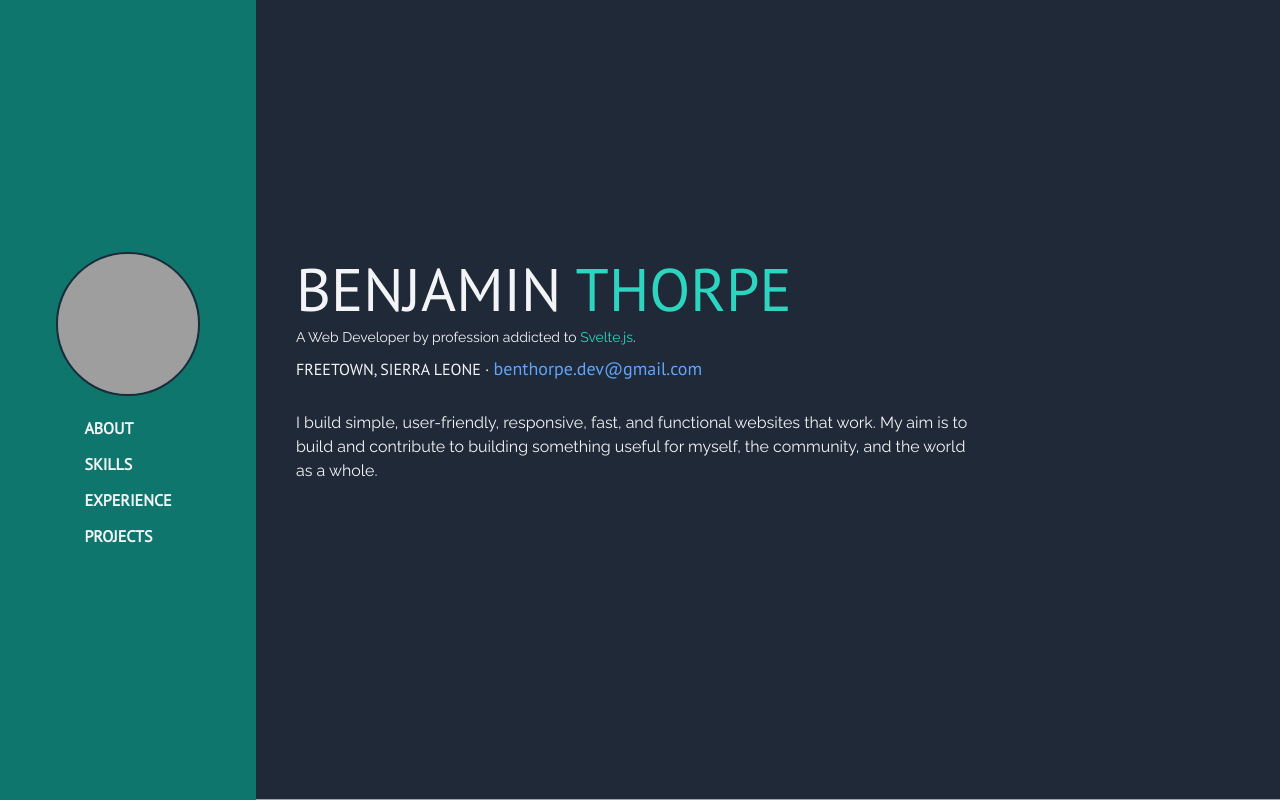
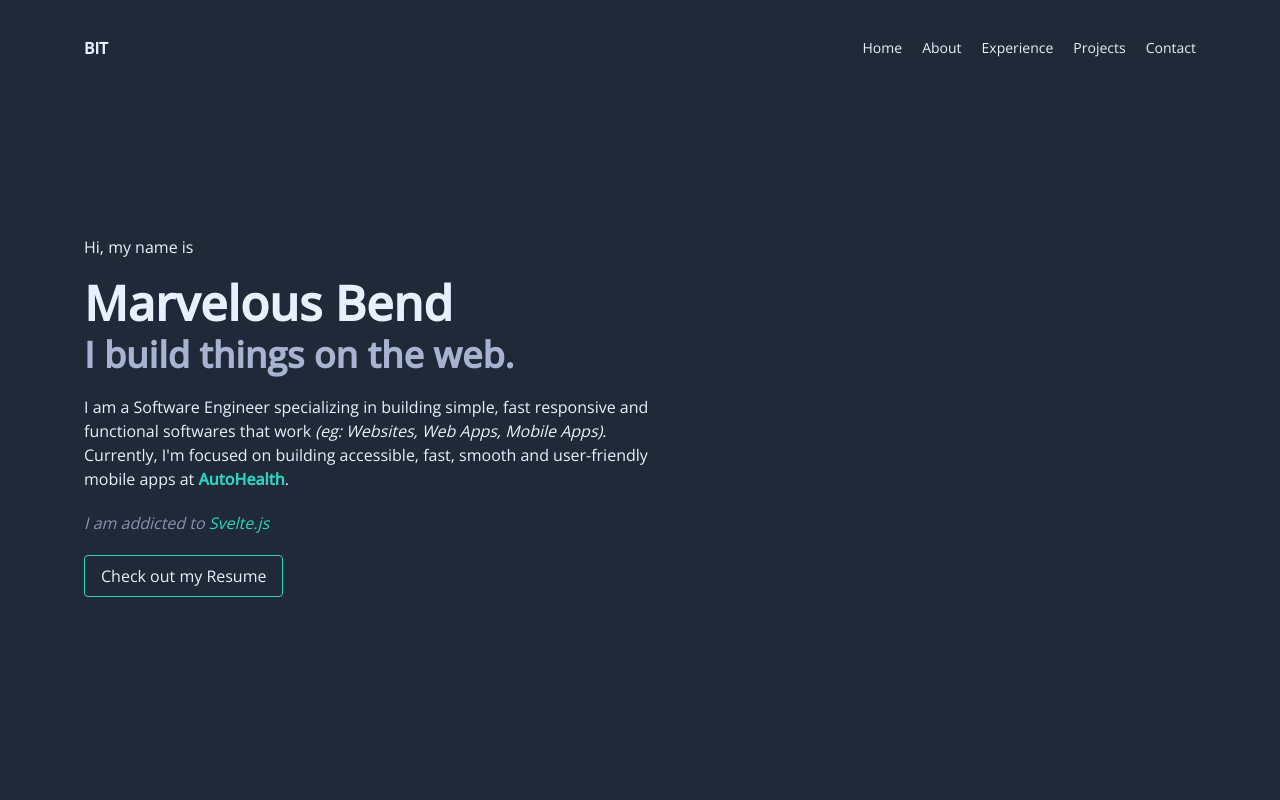
Before and after one commit to sparrowsl/portfolio, a SvelteKit app: page / in a window 1280 px wide. Built offline with nearby package versions, Linux system fonts and the light colour scheme; grey boxes are pictures that could not be loaded; some icons are missing.

Commit message:
first iteration of homepage

```diff
--- a/src/app.css
+++ b/src/app.css
@@ -1,6 +1,3 @@
-/* Fonts */
-@import url("https://fonts.googleapis.com/css2?family=PT+Sans&display=swap");
-@import url("https://fonts.googleapis.com/css2?family=Raleway&display=swap");
 
 @tailwind base;
 @tailwind components;
--- a/src/app.html
+++ b/src/app.html
@@ -6,15 +6,18 @@
 		<meta name="viewport" content="width=device-width, initial-scale=1.0" />
 		<link rel="icon" href="https://fav.farm/👨‍💻" />
 		<title>Benjamin Thorpe</title>
-		<meta
-			name="keywords"
-			content="HTML, CSS, JavaScript, js, Svelte, Sveltekit, Benjamin Thorpe,
-			benjithorpe, benthorpe, benji thorpe, ben thorpe, Web developer, web developer in sierra leone"
+		<meta name="keywords" content="Benjamin Thorpe, benjithorpe, benthorpe, Web developer" />
+		<meta name="author" content="Benjamin Thorpe" />
+		<link rel="preconnect" href="https://fonts.googleapis.com" />
+		<link rel="preconnect" href="https://fonts.gstatic.com" crossorigin />
+		<link
+			href="https://fonts.googleapis.com/css2?family=Open+Sans:wght@300;400;500&display=swap"
+			rel="stylesheet"
 		/>
-		<meta name="author" content="Benjamin Thorpe" />
 		%sveltekit.head%
 	</head>
-	<body class="">
+
+	<body class="bg-gray-800 font-opensans text-white">
 		<div>%sveltekit.body%</div>
 	</body>
 </html>
--- a/src/lib/components/SideMenu.svelte
+++ b/src/lib/components/SideMenu.svelte
@@ -2,7 +2,7 @@
 	<section>
 		<!-- Profile image -->
 		<img
-			src="/IMG-20200916-WA0022.jpg"
+			src="/profile.jpg"
 			alt="profile"
 			class="hidden h-36 w-36 rounded-full border-2 border-gray-800 lg:block"
 		/>
--- /dev/null
+++ b/src/lib/components/shared/Navigation.svelte
@@ -0,0 +1,19 @@
+<script>
+	const menuLinks = [
+		{ href: "/", name: "Home" },
+		{ href: "/about", name: "About" },
+		{ href: "/experience", name: "Experience" },
+		{ href: "/projects", name: "Projects" },
+		{ href: "/contact", name: "Contact" }
+	];
+</script>
+
+<nav class="flex min-h-[6em] items-center justify-between">
+	<span class="font-bold">BIT</span>
+
+	<div class="flex items-center gap-5">
+		{#each menuLinks as { href, name }}
+			<a {href} class="text-sm">{name}</a>
+		{/each}
+	</div>
+</nav>
--- a/src/routes/+layout.server.js
+++ /dev/null
@@ -1,2 +0,0 @@
-export const prerender = true;
-export const csr = false;
--- a/src/routes/+layout.svelte
+++ b/src/routes/+layout.svelte
@@ -2,14 +2,19 @@
 	import "../app.css";
 	import SideMenu from "../lib/components/SideMenu.svelte";
 	import MobileNav from "../lib/components/MobileNav.svelte";
+	import Navigation from "../lib/components/shared/Navigation.svelte";
 </script>
 
-<section class="lg:grid lg:grid-cols-[20vw,_1fr]">
-	<MobileNav />
-	<SideMenu />
-	<main
-		class="relative overflow-hidden bg-gray-800 lg:h-screen lg:overflow-y-auto lg:scroll-smooth"
-	>
+<div class="container mx-auto max-w-6xl px-5">
+	<!-- <MobileNav />
+	<SideMenu /> -->
+	<Navigation />
+	<main class="">
 		<slot />
 	</main>
-</section>
+</div>
+
+<!-- <About />
+<Skills />
+<Experience />
+<Projects /> -->
--- a/src/routes/+page.svelte
+++ b/src/routes/+page.svelte
@@ -1,11 +1,30 @@
-<script>
-	import About from "../lib/components/About.svelte";
-	import Experience from "../lib/components/Experience.svelte";
-	import Projects from "../lib/components/Projects.svelte";
-	import Skills from "../lib/components/Skills.svelte";
-</script>
+<section class="flex min-h-[80vh] flex-col justify-center">
+	<span class="mb-5 block">Hi, my name is</span>
+	<h1 class="mb-2 text-5xl font-bold">Marvelous Bend</h1>
+	<h2 class="text-light_slate text-4xl font-bold">I build things on the web.</h2>
+	<p class="my-5 max-w-xl font-normal">
+		I am a Software Engineer specializing in building simple, fast responsive and functional
+		softwares that work <i class="font-light">(eg: Websites, Web Apps, Mobile Apps)</i>. Currently,
+		I'm focused on building accessible, fast, smooth and user-friendly mobile apps at
+		<a
+			href="https://autohealthsl.com"
+			target="_blank"
+			rel="noreferrer"
+			class="font-bold text-teal-400">AutoHealth</a
+		>.
+	</p>
 
-<About />
-<Skills />
-<Experience />
-<Projects />
+	<p class="text-slate mb-5 italic">
+		I am addicted to <a
+			href="https://svelte.dev"
+			target="_blank"
+			rel="noreferrer"
+			class="text-teal-400">Svelte.js</a
+		>
+	</p>
+	<a href="/" class="block w-fit rounded border border-teal-400 px-4 py-2">Check out my Resume</a>
+
+	<!-- I build simple, user-friendly, responsive, fast, and functional websites that work. My aim is to
+	build and contribute to building something useful for myself, the community, and the world as a
+	whole. -->
+</section>
--- a/tailwind.config.cjs
+++ b/tailwind.config.cjs
@@ -5,8 +5,20 @@ module.exports = {
 	theme: {
 		extend: {
 			fontFamily: {
-				"pt-sans": ["PT Sans", "sans-serif"],
-				raleway: ["Raleway", "sans-serif"]
+				opensans: ["Open Sans", "sans-serif"]
+			},
+			colors: {
+				brand: "#0A2647",
+				dark_navy: "#020c1b",
+				navy: "#0a192f",
+				light_navy: "#112240",
+				lightest_navy: "#233554",
+				navy_shadow: "rgba(2,12,27,0.7)",
+				dark_slate: "#495670",
+				slate: "#8892b0",
+				light_slate: "#a8b2d1",
+				lightest_slate: "#ccd6f6",
+				white: "#e6f1ff"
 			}
 		}
 	},
```
Also changed, not shown: 1 other file (tests, documents, lock files or other folders).
